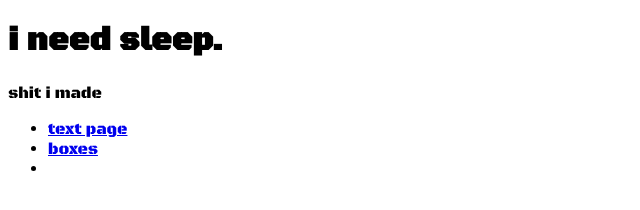
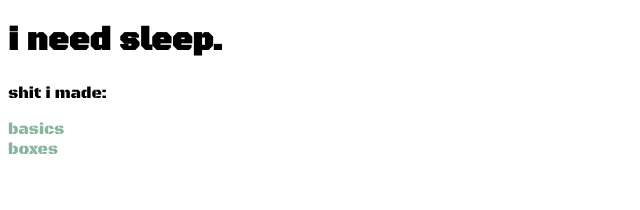
Before and after one commit to crowtons/ERESA, a plain HTML site: page index.html in a window 1280 px wide. Shown: the whole page, without its empty margins (0-640 px from the left). Drawn offline with Linux system fonts and the light colour scheme.

Commit message:
Add files via upload

```diff
--- a/index.html
+++ b/index.html
@@ -13,17 +13,40 @@ body{
   font-family: "Black Ops One", system-ui;
   font-weight: 400;
   font-style: normal;
+  font-size: medium;
 }
+
+ul{
+  margin-left:0;
+  padding-left:0;
+  list-style-type:none;
+}
+a{
+  transition: .5s font-size,.5s color;
+  color:rgb(136, 182, 157);
+  text-decoration: none;
+
+}
+a:hover{
+  font-size: large;
+  text-transform: uppercase;
+  text-decoration: underline;
+  color: rgb(68, 147, 85);
+}
+a:active{
+  background-color: black;
+  }
 </style>
 
 </head>
 
 <body>
-<h1>i need sleep.</h1>
-<p>shit i made</p>
+  <h1>i need sleep.</h1>
+<p>shit i made:</p>
+<!--fuck this shit man im so tired-->
 
 <ul>
-<li><a href="text.html">text page</a></li>
+<li><a href="text.html">basics</a></li>
 <li><a href="boxes.html">boxes</a><li>
   </ul>
 </body>
```
